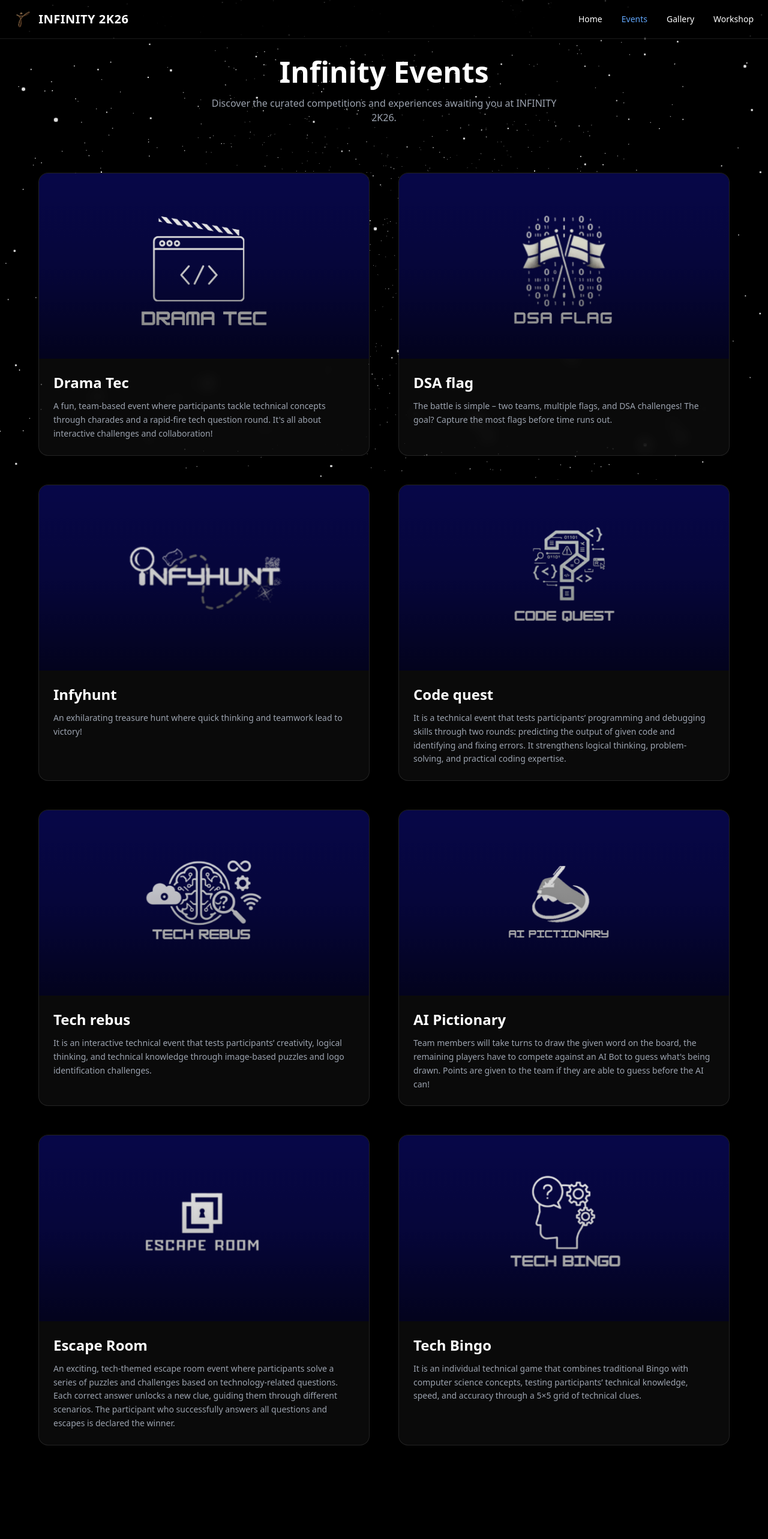
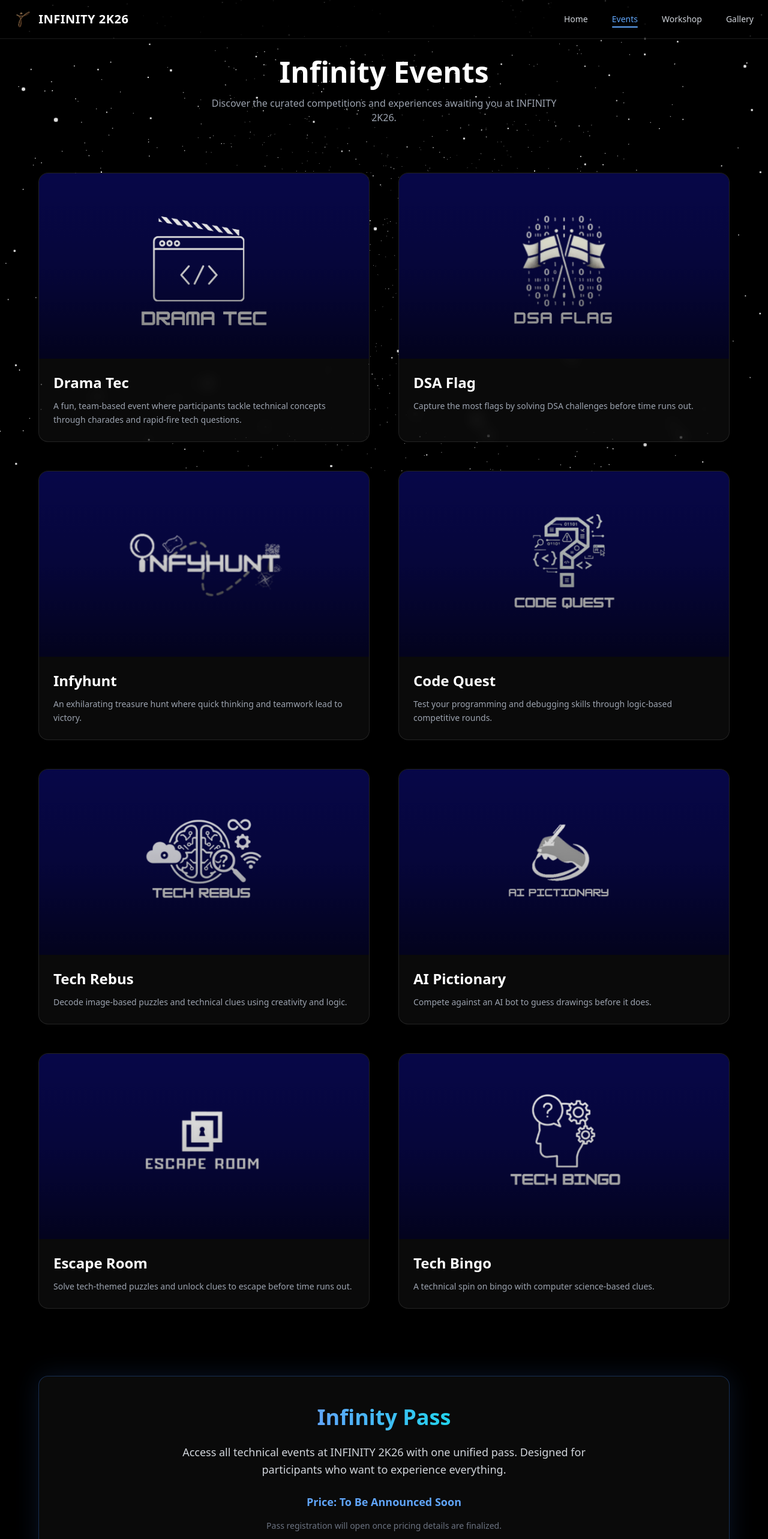
Before and after one commit to infinityuceou/website, a React (Vite) app in the folder infinity/: page /events in a window 1280 px wide. Shown: the top 2566 px of the page at 60% size. Built offline with nearby package versions, Linux system fonts and the light colour scheme.

Commit message:
minor changes and README.md update

```diff
--- a/infinity/src/Componets/About.jsx
+++ b/infinity/src/Componets/About.jsx
@@ -48,7 +48,7 @@ const About = () => {
 
           <div className="bg-white/10 backdrop-blur-sm border border-white/10 rounded-xl py-6">
             <p className="text-sm text-gray-400">Venue</p>
-            <p className="text-xl font-semibold">UCE Campus</p>
+            <p className="text-xl font-semibold">Dept. of CSE</p>
           </div>
 
           <div className="bg-white/10 backdrop-blur-sm border border-white/10 rounded-xl py-6">
--- a/infinity/src/Componets/Navbar.tsx
+++ b/infinity/src/Componets/Navbar.tsx
@@ -10,51 +10,52 @@ const Navbar = () => {
     setIsOpen(false);
   }, [location.pathname]);
 
-  const toggleMenu = () => {
-    setIsOpen(!isOpen);
-  };
-
-  // Clean Public Navigation
   const navItems = [
     { path: "/", label: "Home" },
     { path: "/events", label: "Events" },
+    { path: "/workshop", label: "Workshop" },
     { path: "/gallery", label: "Gallery" },
-    { path: "/workshop", label: "Workshop" },
   ];
 
+  const isActive = (path) => location.pathname === path;
+
   return (
-    <nav className="text-white fixed w-full z-50 backdrop-blur-lg bg-black/40 border-b border-white/10">
-      <div className="max-w-screen-xl flex items-center justify-between mx-auto px-6 py-4">
+    <nav className="fixed w-full z-50 backdrop-blur-xl bg-black/50 border-b border-white/10">
+      <div className="max-w-7xl mx-auto px-6 py-4 flex items-center justify-between text-white">
 
         {/* Logo */}
         <Link to="/" className="flex items-center space-x-3">
-          <img src={logo} className="h-8" alt="Logo" />
-          <span className="text-xl font-semibold tracking-wide">
+          <img src={logo} className="h-8" alt="Infinity Logo" />
+          <span className="text-lg md:text-xl font-semibold tracking-wide">
             INFINITY 2K26
           </span>
         </Link>
 
         {/* Desktop Navigation */}
-        <div className="hidden md:flex items-center space-x-8">
+        <div className="hidden md:flex items-center gap-10 text-sm font-medium">
+
           {navItems.map((item) => (
             <Link
               key={item.path}
               to={item.path}
-              className={`text-sm transition ${
-                location.pathname === item.path
-                  ? "text-blue-400"
-                  : "hover:text-blue-400"
-              }`}
+              className={`relative transition duration-300 hover:text-blue-400
+                ${isActive(item.path) ? "text-blue-400" : "text-gray-300"}`}
             >
               {item.label}
+
+              {/* Active underline */}
+              {isActive(item.path) && (
+                <span className="absolute left-0 -bottom-1 w-full h-[2px] bg-blue-400 rounded-full"></span>
+              )}
             </Link>
           ))}
+
         </div>
 
         {/* Mobile Hamburger */}
         <button
-          onClick={toggleMenu}
-          className="md:hidden text-white text-2xl"
+          onClick={() => setIsOpen(!isOpen)}
+          className="md:hidden text-2xl"
         >
           ☰
         </button>
@@ -62,20 +63,19 @@ const Navbar = () => {
 
       {/* Mobile Menu */}
       {isOpen && (
-        <div className="md:hidden bg-black/90 backdrop-blur-lg border-t border-white/10 px-6 py-6 space-y-4">
+        <div className="md:hidden backdrop-blur-xl bg-black/80 border-t border-white/10 px-6 py-6 space-y-6 text-gray-300 text-lg">
+
           {navItems.map((item) => (
             <Link
               key={item.path}
               to={item.path}
-              className={`block w-full text-left py-2 transition ${
-                location.pathname === item.path
-                  ? "text-blue-400"
-                  : "hover:text-blue-400"
-              }`}
+              className={`block transition hover:text-blue-400
+                ${isActive(item.path) ? "text-blue-400" : ""}`}
             >
               {item.label}
             </Link>
           ))}
+
         </div>
       )}
     </nav>
--- a/infinity/src/Componets/Timeline.jsx
+++ b/infinity/src/Componets/Timeline.jsx
@@ -18,8 +18,8 @@ const Timeline = () => {
       title: "National Level Hackathon",
     },
     {
-      date: "March 12, 2026",
-      time: "9:30 AM – 6:00 PM",
+      date: "March 12 - 13, 2026",
+      time: "9:00 AM – 6:00 PM",
       title: "Technical Events & Fest Day",
     },
   ];
--- a/infinity/src/Pages/Events.jsx
+++ b/infinity/src/Pages/Events.jsx
@@ -1,4 +1,5 @@
 import React from "react";
+import { Link } from "react-router-dom";
 
 import ai_pictionary from '../assets/Events/ai_pictionary.png'
 import code_quest from '../assets/Events/code_quest.png'
@@ -17,8 +18,6 @@ const EventCard = ({ event }) => {
                  transition-all duration-300 hover:scale-[1.02]
                  hover:border-blue-500/40 shadow-lg"
     >
-
-      {/* Image */}
       <div className="relative w-full aspect-[16/9] overflow-hidden">
         <img
           src={event.image}
@@ -28,7 +27,6 @@ const EventCard = ({ event }) => {
         <div className="absolute inset-0 bg-gradient-to-t from-black/60 via-black/20 to-transparent"></div>
       </div>
 
-      {/* Content */}
       <div className="p-6">
         <h3 className="text-2xl font-semibold text-white mb-3">
           {event.name}
@@ -48,49 +46,49 @@ const EventPage = () => {
     {
       id: 1,
       name: "Drama Tec",
-      description: "A fun, team-based event where participants tackle technical concepts through charades and a rapid-fire tech question round. It's all about interactive challenges and collaboration!",
+      description: "A fun, team-based event where participants tackle technical concepts through charades and rapid-fire tech questions.",
       image: drama_tec,
     },
     {
       id: 2,
-      name: "DSA flag",
-      description: "The battle is simple – two teams, multiple flags, and DSA challenges! The goal? Capture the most flags before time runs out.",
+      name: "DSA Flag",
+      description: "Capture the most flags by solving DSA challenges before time runs out.",
       image: dsa_flag,
     },
     {
       id: 3,
       name: "Infyhunt",
-      description: "An exhilarating treasure hunt where quick thinking and teamwork lead to victory!",
+      description: "An exhilarating treasure hunt where quick thinking and teamwork lead to victory.",
       image: infyhunt,
     },
     {
       id: 4,
-      name: "Code quest",
-      description: "It is a technical event that tests participants’ programming and debugging skills through two rounds: predicting the output of given code and identifying and fixing errors. It strengthens logical thinking, problem-solving, and practical coding expertise.",
+      name: "Code Quest",
+      description: "Test your programming and debugging skills through logic-based competitive rounds.",
       image: code_quest,
     },
     {
       id: 5,
-      name: "Tech rebus",
-      description: "It is an interactive technical event that tests participants’ creativity, logical thinking, and technical knowledge through image-based puzzles and logo identification challenges.",
+      name: "Tech Rebus",
+      description: "Decode image-based puzzles and technical clues using creativity and logic.",
       image: tech_rebus,
     },
     {
       id: 6,
       name: "AI Pictionary",
-      description: "Team members will take turns to draw the given word on the board, the remaining players have to compete against an AI Bot to guess what's being drawn. Points are given to the team if they are able to guess before the AI can!",
+      description: "Compete against an AI bot to guess drawings before it does.",
       image: ai_pictionary,
     },
     {
       id: 7,
       name: "Escape Room",
-      description: "An exciting, tech-themed escape room event where participants solve a series of puzzles and challenges based on technology-related questions. Each correct answer unlocks a new clue, guiding them through different scenarios. The participant who successfully answers all questions and escapes is declared the winner.",
+      description: "Solve tech-themed puzzles and unlock clues to escape before time runs out.",
       image: escape_room,
     },
     {
       id: 8,
       name: "Tech Bingo",
-      description: "It is an individual technical game that combines traditional Bingo with computer science concepts, testing participants’ technical knowledge, speed, and accuracy through a 5×5 grid of technical clues.",
+      description: "A technical spin on bingo with computer science-based clues.",
       image: tech_bingo,
     },
   ];
@@ -108,11 +106,41 @@ const EventPage = () => {
         </p>
       </div>
 
-      {/* Grid */}
+      {/* Event Grid */}
       <div className="grid grid-cols-1 md:grid-cols-2 gap-12 max-w-6xl mx-auto">
         {events.map(event => (
           <EventCard key={event.id} event={event} />
         ))}
+      </div>
+
+      {/* Infinity Pass Section */}
+      <div className="max-w-6xl mx-auto mt-28">
+
+        <div className="bg-white/[0.04] backdrop-blur-md
+                        border border-blue-500/30 rounded-2xl
+                        p-12 text-center
+                        shadow-[0_0_40px_rgba(59,130,246,0.15)]">
+
+          <h2 className="text-3xl md:text-4xl font-bold mb-6">
+            <span className="bg-gradient-to-r from-blue-400 to-cyan-400 text-transparent bg-clip-text">
+              Infinity Pass
+            </span>
+          </h2>
+
+          <p className="text-gray-300 max-w-2xl mx-auto mb-6 text-lg leading-relaxed">
+            Access all technical events at INFINITY 2K26 with one unified pass.
+            Designed for participants who want to experience everything.
+          </p>
+
+          <p className="text-blue-400 font-semibold text-lg mb-4">
+            Price: To Be Announced Soon
+          </p>
+
+          <p className="text-gray-500 text-sm">
+            Pass registration will open once pricing details are finalized.
+          </p>
+
+        </div>
       </div>
 
     </div>
--- a/infinity/src/Pages/Live.jsx
+++ b/infinity/src/Pages/Live.jsx
@@ -6,63 +6,59 @@ const Live = () => {
     <section className="relative z-10 min-h-screen text-white px-6 py-28">
       <div className="max-w-5xl mx-auto text-center">
 
-        {/* Title */}
-        <h1 className="text-4xl md:text-6xl font-bold mb-6">
+        {/* Hero Title */}
+        <h1 className="text-4xl md:text-6xl font-bold leading-tight">
           <span className="bg-gradient-to-r from-blue-400 to-cyan-400 text-transparent bg-clip-text">
             How Modern AI Actually Works
           </span>
         </h1>
 
-        <p className="text-gray-400 text-lg mb-12">
-          And where it is going next
-        </p>
+        {/* Elevated Subtitle */}
+        <h2 className="text-2xl md:text-3xl font-medium mt-4 mb-12
+               text-white/80 tracking-wide">
+          And Where It Is Going Next
+        </h2>
+
+        {/* Core Value */}
+        <div className="max-w-3xl mx-auto mb-16">
+          <p className="text-gray-300 text-lg leading-relaxed">
+            A powerful 2-day hands-on workshop designed to give you a competitive
+            edge in the AI-driven world. Understand Transformers, RAG systems,
+            and AI Agents — and learn how to build real AI-powered applications
+            with confidence.
+          </p>
+        </div>
 
         {/* Info Cards */}
-        <div className="grid md:grid-cols-3 gap-8 mb-16">
+        <div className="grid sm:grid-cols-2 md:grid-cols-4 gap-8 mb-20">
 
           <div className="bg-white/[0.04] backdrop-blur-md border border-white/10 rounded-2xl p-6">
             <h3 className="text-xl font-semibold mb-3">📅 Dates</h3>
-            <p className="text-gray-400">
-              March 2 & 3
-            </p>
+            <p className="text-gray-400">March 2 & 3</p>
           </div>
 
           <div className="bg-white/[0.04] backdrop-blur-md border border-white/10 rounded-2xl p-6">
             <h3 className="text-xl font-semibold mb-3">⏰ Time</h3>
-            <p className="text-gray-400">
-              10:00 AM – 4:00 PM
-            </p>
+            <p className="text-gray-400">10:00 AM – 4:00 PM</p>
           </div>
 
           <div className="bg-white/[0.04] backdrop-blur-md border border-white/10 rounded-2xl p-6">
             <h3 className="text-xl font-semibold mb-3">📍 Venue</h3>
-            <p className="text-gray-400">
-              Seminar Hall, CSE Department
-            </p>
+            <p className="text-gray-400">Seminar Hall, CSE Department</p>
+          </div>
+
+          <div className="bg-white/[0.04] backdrop-blur-md border border-blue-500/30 rounded-2xl p-6 shadow-[0_0_30px_rgba(59,130,246,0.2)]">
+            <h3 className="text-xl font-semibold mb-3">💳 Fee</h3>
+            <p className="text-blue-400 font-semibold text-lg">₹899</p>
           </div>
 
         </div>
 
-        {/* Description */}
-        <div className="bg-white/[0.04] backdrop-blur-md border border-white/10 rounded-2xl p-10 text-left max-w-4xl mx-auto mb-16">
-          <p className="text-gray-300 leading-relaxed mb-6">
-            A powerful 2-day hands-on workshop designed to give you a real competitive edge in the AI-driven world.
-          </p>
+        {/* Day Breakdown */}
+        <div className="grid md:grid-cols-2 gap-10 max-w-4xl mx-auto mb-20 text-left">
 
-          <p className="text-gray-300 leading-relaxed mb-6">
-            Understand how modern AI systems like ChatGPT actually work — from Machine Learning and Transformers to RAG and AI Agents — and learn how to build with them confidently.
-          </p>
-
-          <p className="text-gray-300 leading-relaxed">
-            This workshop prepares you to think, build, and grow with AI — a skill every future engineer must have.
-          </p>
-        </div>
-
-        {/* Day Breakdown */}
-        <div className="grid md:grid-cols-2 gap-10 max-w-4xl mx-auto mb-16">
-
-          <div className="bg-white/[0.04] backdrop-blur-md border border-white/10 rounded-2xl p-8 text-left">
-            <h3 className="text-2xl font-semibold mb-4 text-blue-400">
+          <div className="bg-white/[0.04] backdrop-blur-md border border-white/10 rounded-2xl p-8">
+            <h3 className="text-2xl font-semibold mb-6 text-blue-400">
               Day 1
             </h3>
             <ul className="space-y-3 text-gray-300 list-disc pl-5">
@@ -73,8 +69,8 @@ const Live = () => {
             </ul>
           </div>
 
-          <div className="bg-white/[0.04] backdrop-blur-md border border-white/10 rounded-2xl p-8 text-left">
-            <h3 className="text-2xl font-semibold mb-4 text-cyan-400">
+          <div className="bg-white/[0.04] backdrop-blur-md border border-white/10 rounded-2xl p-8">
+            <h3 className="text-2xl font-semibold mb-6 text-cyan-400">
               Day 2
             </h3>
             <ul className="space-y-3 text-gray-300 list-disc pl-5">
@@ -87,12 +83,8 @@ const Live = () => {
 
         </div>
 
-        {/* Price + Register Button */}
+        {/* CTA */}
         <div className="text-center">
-          <p className="text-2xl font-semibold text-white mb-6">
-            Workshop Fee: ₹899
-          </p>
-
           <Link
             to="/wip"
             className="inline-block px-12 py-4 rounded-full
@@ -103,10 +95,6 @@ const Live = () => {
           >
             Register Now
           </Link>
-
-          <p className="text-gray-500 text-sm mt-4">
-            Registration will open soon.
-          </p>
         </div>
 
       </div>
```
Also changed, not shown: 2 other files (tests, documents, lock files or other folders).
